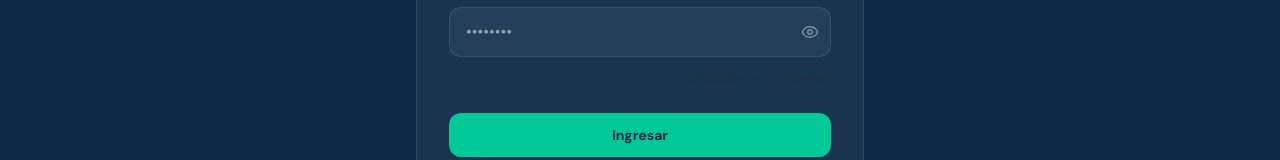
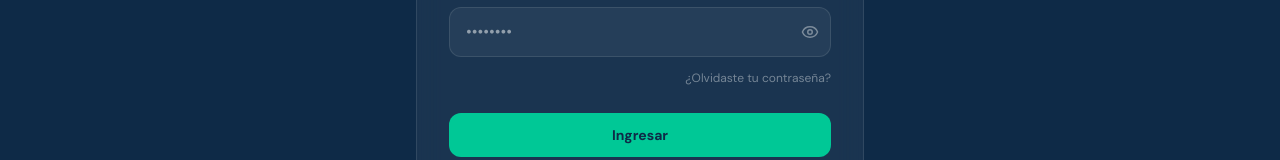
Before and after one commit to KevinshoR/Jtool_Enterprise, a React (Vite) app in the folder frontend/: page /login in a window 1280 px wide. Shown: the part 385-545 px from the top of the page. Built offline with nearby package versions, Linux system fonts and the light colour scheme; no server answers.

Commit message:
Primer commit

```diff
--- a/frontend/src/pages/Login/Login.jsx
+++ b/frontend/src/pages/Login/Login.jsx
@@ -83,7 +83,7 @@ function Login() {
             </div>
             <div className="mt-2 text-right">
               {/* TODO: conectar flujo real de recuperación de contraseña */}
-              <Link to="/recuperar" className="text-xs text-grafito/50 hover:text-esmeralda transition-colors">
+              <Link to="/recuperar" className="text-xs text-white/40 hover:text-esmeralda transition-colors">
   ¿Olvidaste tu contraseña?
 </Link>
             </div>
```
Also changed, not shown: 1 other file (tests, documents, lock files or other folders).
